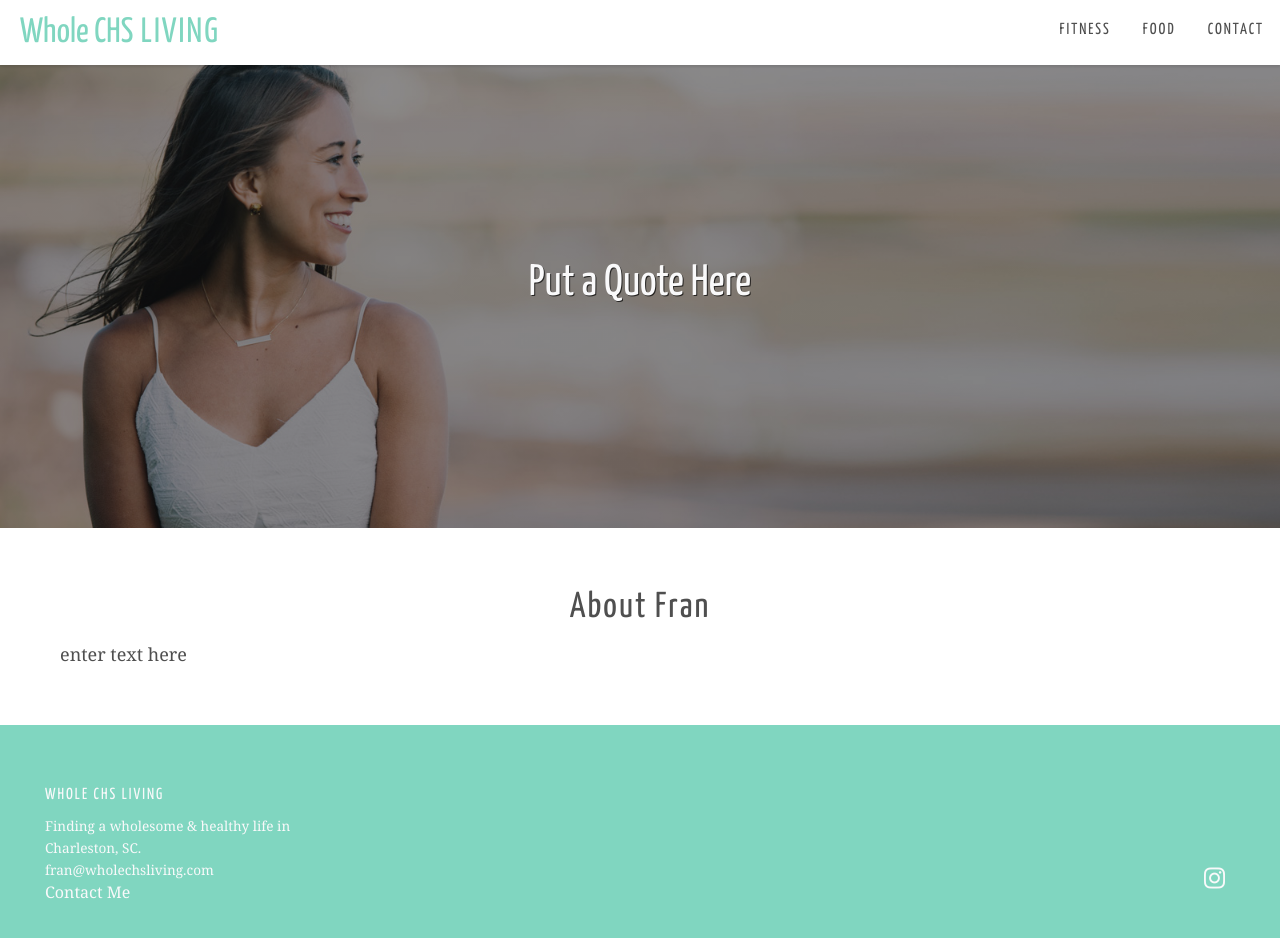
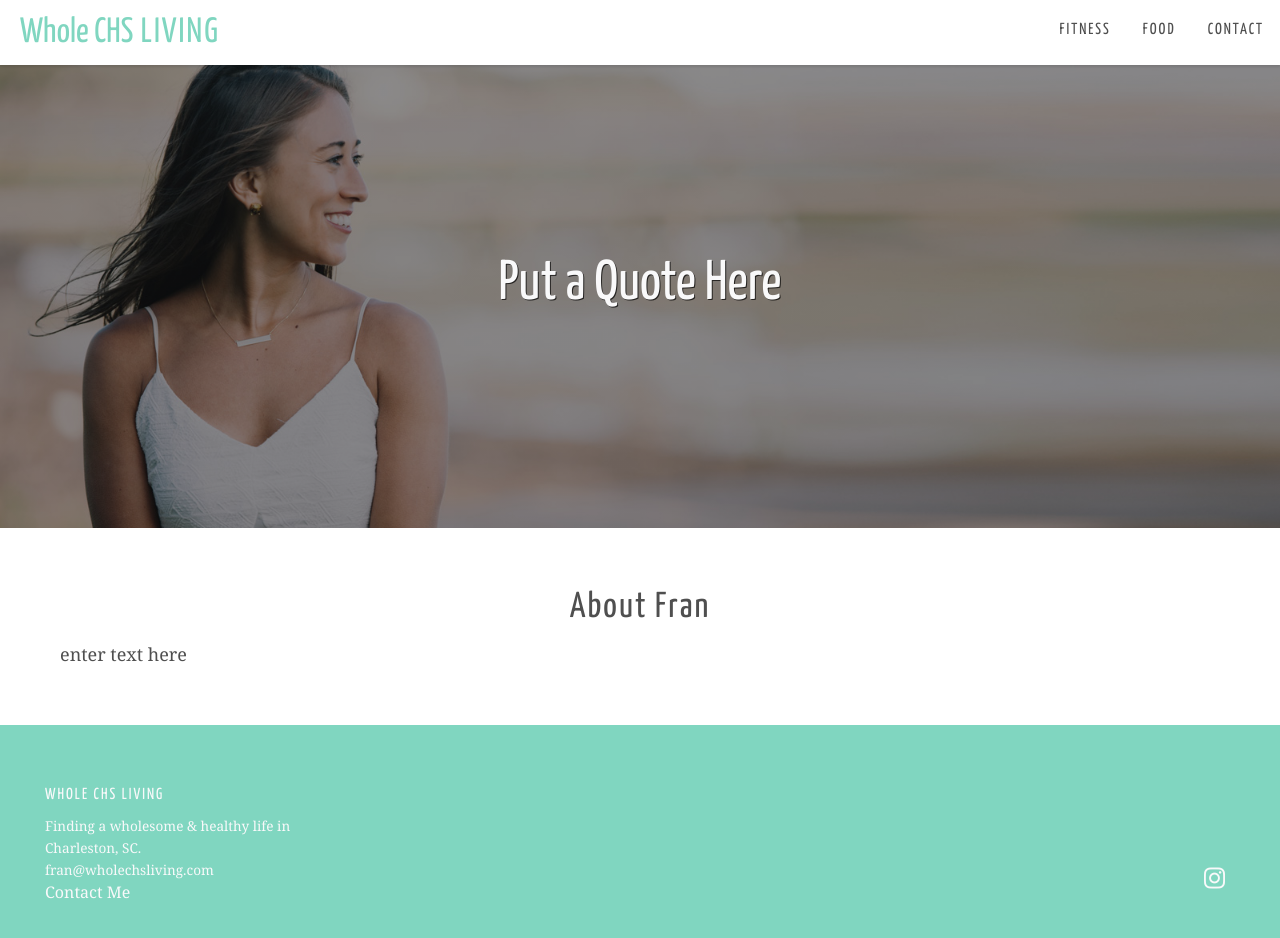
Before and after one commit to dmarooney1105/wholechsliving, a Jekyll site: the page built from about.md, in a window 1280 px wide and 943 px high. Shown: the top 938 px of the window. Built offline with Jekyll 4.4.1, drawn with Linux system fonts in a browser that asks for light colours; nearby versions of some CDN libraries; some web fonts are replaced.

Commit message:
Updated '_sass/settings/_typography.scss' via CloudCannon

```diff
--- a/_sass/settings/_typography.scss
+++ b/_sass/settings/_typography.scss
@@ -18,7 +18,7 @@ h1.canon {
     line-height:52px;
   }
   @media all and (min-width:$breakpoint-laptop) and (max-width:$breakpoint-laptop-large){
-    font-size: 44px;
+    font-size: 56px;
     line-height:48px;
   }
   @media all and (min-width:$breakpoint-tablet) and (max-width:$breakpoint-laptop){
```
